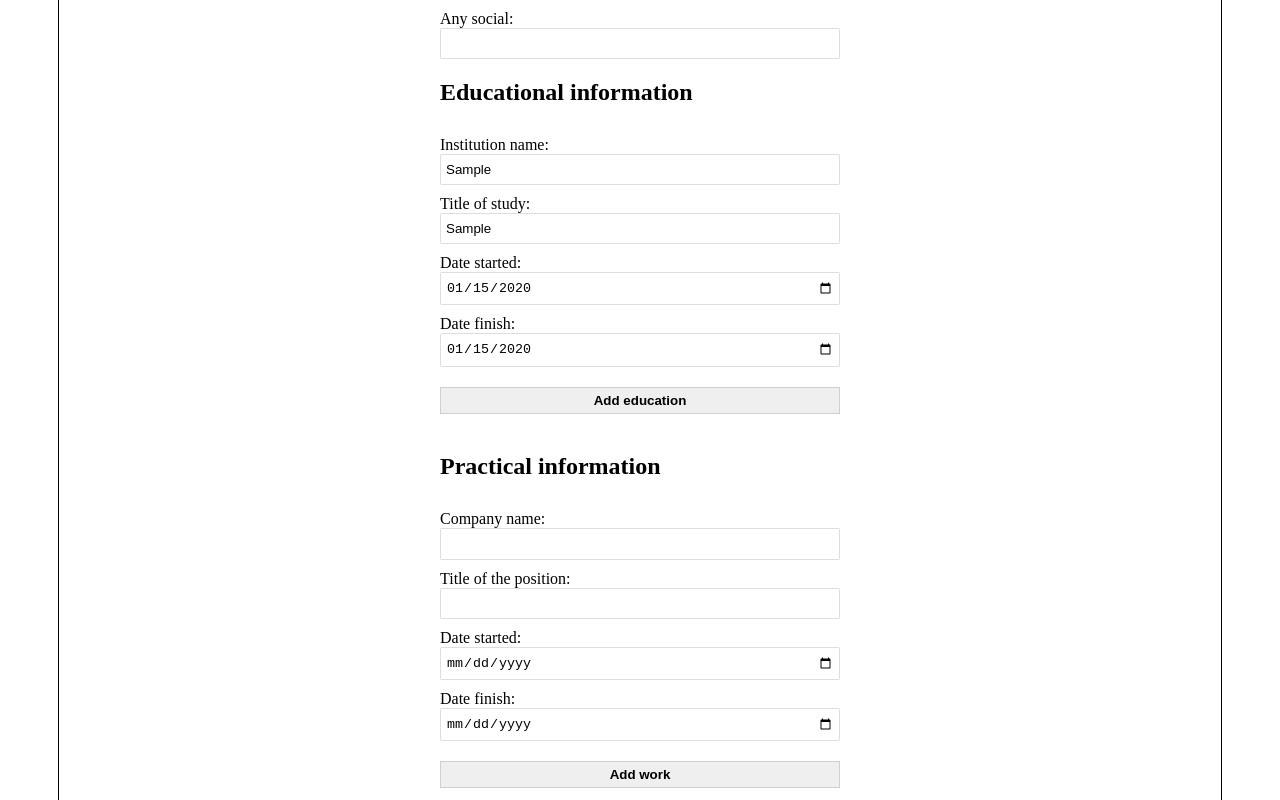
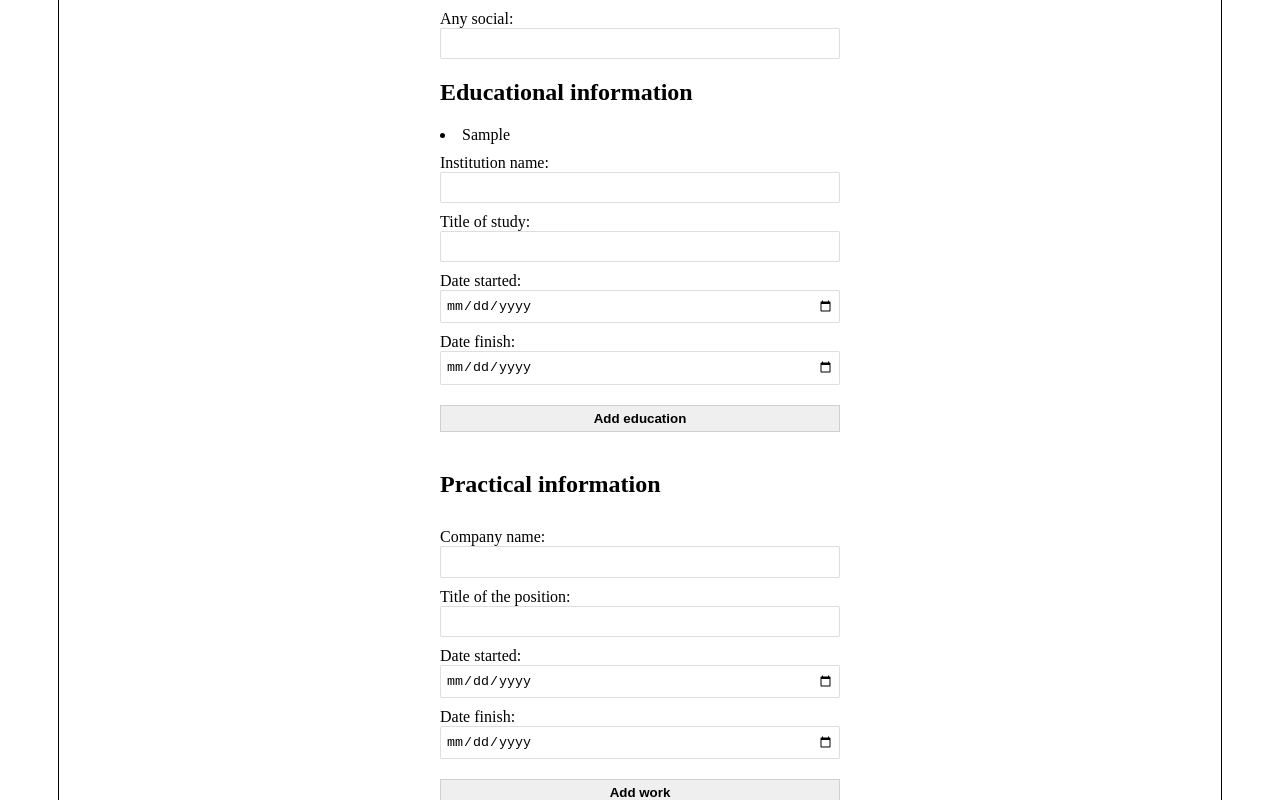
Before and after one commit to leandrob0/cv-project, a React (Create React App) app: page / in a window 1280 px wide. Both pictures are taken after typing "Sample", "Sample", "2020-01-15", "2020-01-15" into the empty fields and a click on the button "Add education". Shown: the part 414-1214 px from the top of the page. Built offline with nearby package versions, Linux system fonts and the light colour scheme.

Commit message:
add education and work button logic done

```diff
--- a/src/App.js
+++ b/src/App.js
@@ -98,7 +98,6 @@ class App extends React.Component {
     }
 
     if(flag === 1) {
-      console.log(this.state.allEducation);
       this.setState({
         allEducation: this.state.allEducation.concat(obj),
         educationalInfo: {
@@ -142,8 +141,12 @@ class App extends React.Component {
       <div className='content'>
         <form>
           <GeneralInfo generalInfoChangeHandler={this.generalInfoChangeHandler}/>
-          <EducationalInfo educationalInfoChangeHandler={this.educationalInfoChangeHandler} addEducationalInfo={this.addEducationalInfo}/>
-          <PracticalInfo practicalInfoChangeHandler={this.practicalInfoChangeHandler} addPracticalInfo={this.addPracticalInfo}/>
+          <EducationalInfo educationalInfoChangeHandler={this.educationalInfoChangeHandler}
+          addEducationalInfo={this.addEducationalInfo} educations={this.state.allEducation}
+          deleteEducation={this} value={this.state.educationalInfo}/>
+          <PracticalInfo practicalInfoChangeHandler={this.practicalInfoChangeHandler}
+          addPracticalInfo={this.addPracticalInfo} works={this.state.allPractice}
+          deleteWork={this} value={this.state.practicalInfo}/>
         </form>
       </div>
     )
--- a/src/components/EducationalInfo.js
+++ b/src/components/EducationalInfo.js
@@ -2,15 +2,26 @@ import { Input } from "./Input";
 import '../styles/GeneralInfo.css';
 
 export default function EducationalInfo(props) {
-    const { educationalInfoChangeHandler , addEducationalInfo } = props;
+    const {
+        educationalInfoChangeHandler,
+        addEducationalInfo,
+        educations,
+        deleteEducation,
+        value
+    } = props;
 
     return (
         <div className="educational-info">
             <h2>Educational information</h2>
-            <Input id="schoolName" label="Institution name: " type="text" max="100" changeHandler={educationalInfoChangeHandler}/>
-            <Input id="title" label="Title of study: " type="text" max="30" changeHandler={educationalInfoChangeHandler}/>
-            <Input id="dateStarted" label="Date started: " type="date" max="30" changeHandler={educationalInfoChangeHandler}/>
-            <Input id="dateFinish" label="Date finish: " type="date" max="30" changeHandler={educationalInfoChangeHandler}/>
+            {
+                educations.map(val => {
+                  return <li key={val.id}>{val.title}</li>
+                })
+            }
+            <Input id="schoolName" label="Institution name: " type="text" max="100" changeHandler={educationalInfoChangeHandler} value={value.schoolName}/>
+            <Input id="title" label="Title of study: " type="text" max="60" changeHandler={educationalInfoChangeHandler} value={value.title}/>
+            <Input id="dateStarted" label="Date started: " type="date" max="30" changeHandler={educationalInfoChangeHandler} value={value.dateStarted}/>
+            <Input id="dateFinish" label="Date finish: " type="date" max="30" changeHandler={educationalInfoChangeHandler} value={value.dateFinish}/>
             <button type="button" onClick={addEducationalInfo}>Add education</button>
         </div>
     )
--- a/src/components/Input.js
+++ b/src/components/Input.js
@@ -9,13 +9,14 @@ class Input extends React.Component {
             label,
             type,
             max,
-            changeHandler
+            changeHandler,
+            value
         } = this.props;
 
         return (
             <>
                 <label htmlFor={id}>{label}</label>
-                <input id={id} type={type} required maxLength={max} onChange={changeHandler}/>
+                <input id={id} type={type} value={value} required maxLength={max} onChange={changeHandler}/>
             </>
         )
     }
--- a/src/components/PracticalInfo.js
+++ b/src/components/PracticalInfo.js
@@ -2,15 +2,26 @@ import { Input } from "./Input";
 import '../styles/GeneralInfo.css';
 
 export default function PracticalInfo(props) {
-    const { practicalInfoChangeHandler , addPracticalInfo } = props;
+    const {
+        practicalInfoChangeHandler,
+        addPracticalInfo,
+        works,
+        deleteWork,
+        value
+    } = props;
 
     return (
-        <div className="educational-info">
+        <div className="practical-info">
             <h2>Practical information</h2>
-            <Input id="companyName" label="Company name: " type="text" max="40" changeHandler={practicalInfoChangeHandler}/>
-            <Input id="positionTitle" label="Title of the position: " type="text" max="30" changeHandler={practicalInfoChangeHandler}/>
-            <Input id="dateStartedWork" label="Date started: " type="date" max="30" changeHandler={practicalInfoChangeHandler}/>
-            <Input id="dateFinishWork" label="Date finish: " type="date" max="30" changeHandler={practicalInfoChangeHandler}/>
+            {
+                works.map(val => {
+                  return <li key={val.id}>{val.positionTitle}</li>
+                })
+            }
+            <Input id="companyName" label="Company name: " type="text" max="40" changeHandler={practicalInfoChangeHandler} value={value.companyName}/>
+            <Input id="positionTitle" label="Title of the position: " type="text" max="30" changeHandler={practicalInfoChangeHandler} value={value.positionTitle}/>
+            <Input id="dateStartedWork" label="Date started: " type="date" max="30" changeHandler={practicalInfoChangeHandler} value={value.dateStarted}/>
+            <Input id="dateFinishWork" label="Date finish: " type="date" max="30" changeHandler={practicalInfoChangeHandler} value={value.dateFinish}/>
             <button type="button" onClick={addPracticalInfo}>Add work</button>
         </div>
     )
--- a/src/styles/GeneralInfo.css
+++ b/src/styles/GeneralInfo.css
@@ -11,3 +11,10 @@
 
     width: 25rem;
 }
+
+.practical-info {
+    display: flex;
+    flex-direction: column;
+
+    width: 25rem;
+}
```
